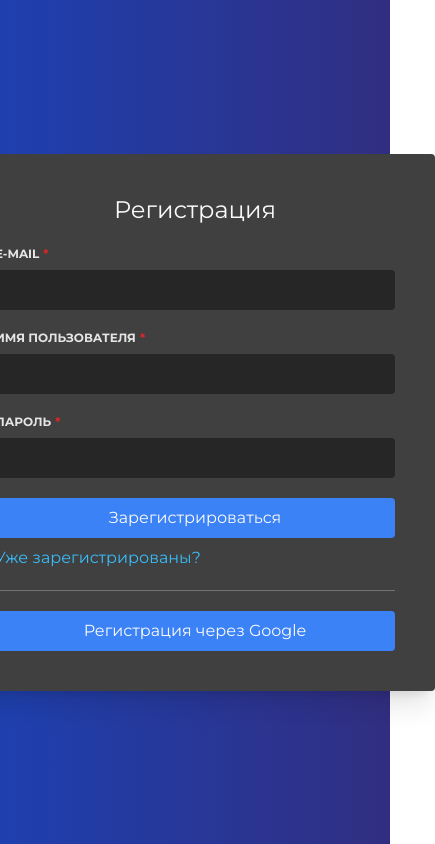
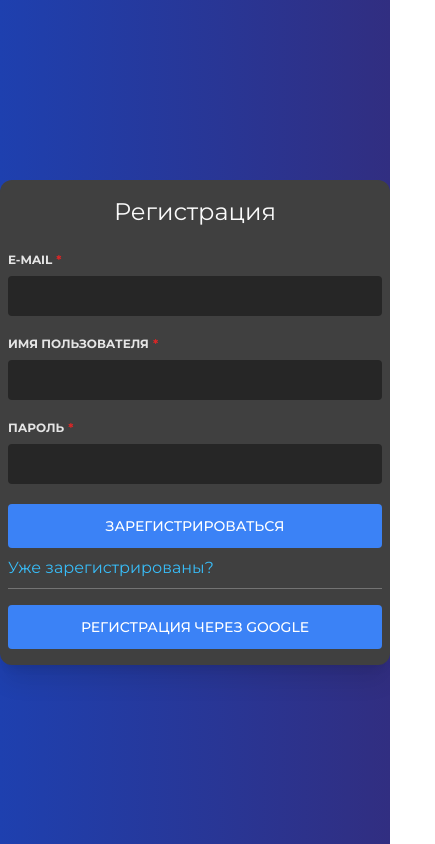
Before and after one commit to imagion/todo-react-firebase, a Next.js app: page /signup in a window 390 px wide. Shown: the whole page, 435 px wide, since content can reach past the window. Built offline with nearby package versions, Linux system fonts and the light colour scheme; no server answers.

Commit message:
updated UI

```diff
--- a/app/(pages)/(auth)/layout.tsx
+++ b/app/(pages)/(auth)/layout.tsx
@@ -7,10 +7,8 @@ export default function AuthLayout({
 }>) {
   return (
     <RedirectIfAuthenticated>
-      <div className='flex h-screen w-screen items-center justify-center bg-gradient-to-r from-blue-800 to-indigo-900'>
-        <div className='flex min-w-[480px] flex-col gap-5 rounded bg-neutral-700 p-10 shadow-xl'>
-          {children}
-        </div>
+      <div className='gradient flex h-screen w-screen items-center justify-center'>
+        <div className='form'>{children}</div>
       </div>
     </RedirectIfAuthenticated>
   );
--- a/app/(pages)/(auth)/login/page.tsx
+++ b/app/(pages)/(auth)/login/page.tsx
@@ -27,14 +27,14 @@ export default function Login() {
 
   return (
     <>
-      <h2 className='text-center text-2xl'>Логин</h2>
-      <form className='flex flex-col gap-5' onSubmit={handleSubmit}>
+      <h2 className='mb-4 text-center text-2xl'>Логин</h2>
+      <form className='flex w-full flex-col gap-5' onSubmit={handleSubmit}>
         <div>
           <label className='label' htmlFor='userEmail'>
             Адрес электронной почты
           </label>
           <input
-            className='input'
+            className='form-input'
             id='userEmail'
             type='email'
             value={email}
@@ -49,7 +49,7 @@ export default function Login() {
             id='userPassword'
             type='password'
             autoComplete='off'
-            className='input'
+            className='form-input'
             value={password}
             onChange={(e) => setPassword(e.target.value)}
           />
@@ -58,14 +58,11 @@ export default function Login() {
           </Link> */}
         </div>
         <div className='flex flex-col justify-center gap-2'>
-          <button
-            type='submit'
-            className='rounded bg-blue-500 p-2'
-            disabled={isPending}>
+          <button type='submit' className='button' disabled={isPending}>
             {isPending ? 'Входим...' : 'Вход'}
           </button>
           {error && <p>{error}</p>}
-          <div className='flex items-center gap-2'>
+          <div className='flex flex-wrap items-center gap-2'>
             <span className='text-xs text-gray-400'>Нужна учётная запись?</span>
             <Link href='/signup' className='text-sky-400'>
               Зарегистрироваться
@@ -76,7 +73,7 @@ export default function Login() {
       <hr className='border-neutral-500' />
       <button
         onClick={handleGoogle}
-        className='rounded bg-blue-500 p-2'
+        className='button mt-2'
         disabled={gIsPending}>
         {gIsPending ? 'Входим через Google...' : 'Войти через Google'}
       </button>
--- a/app/(pages)/(auth)/signup/page.tsx
+++ b/app/(pages)/(auth)/signup/page.tsx
@@ -23,8 +23,8 @@ export default function Signup() {
 
   return (
     <>
-      <h2 className='text-center text-2xl'>Регистрация</h2>
-      <form className='flex flex-col gap-5' onSubmit={handleSubmit}>
+      <h2 className='mb-4 text-center text-2xl'>Регистрация</h2>
+      <form className='flex w-full flex-col gap-5' onSubmit={handleSubmit}>
         <div>
           <label htmlFor='userEmail' className='label label-star'>
             E-mail
@@ -33,7 +33,7 @@ export default function Signup() {
             required
             id='userEmail'
             type='email'
-            className='input'
+            className='form-input'
             value={email}
             onChange={(e) => setEmail(e.target.value)}
           />
@@ -46,7 +46,7 @@ export default function Signup() {
             required
             id='displayName'
             type='text'
-            className='input'
+            className='form-input'
             value={displayName}
             onChange={(e) => setDisplayName(e.target.value)}
           />
@@ -59,16 +59,13 @@ export default function Signup() {
             required
             id='userPassword'
             type='password'
-            className='input'
+            className='form-input'
             value={password}
             onChange={(e) => setPassword(e.target.value)}
           />
         </div>
         <div className='flex flex-col justify-center gap-2'>
-          <button
-            type='submit'
-            className='rounded bg-blue-500 p-2'
-            disabled={isPending}>
+          <button type='submit' className='button' disabled={isPending}>
             {isPending ? 'Регистристрируем...' : 'Зарегистрироваться'}
           </button>
           {error && <p>{error}</p>}
@@ -80,7 +77,7 @@ export default function Signup() {
       <hr className='border-neutral-500' />
       <button
         onClick={handleGoogle}
-        className='rounded bg-blue-500 p-2'
+        className='button mt-2'
         disabled={isPending}>
         {isPending
           ? 'Регистрируем через Google...'
--- a/app/components/Header.tsx
+++ b/app/components/Header.tsx
@@ -23,8 +23,8 @@ export default function Header() {
                   <span className='max-sm:hidden'>Привет, </span>
                   {user.email}
                 </li>
-                <li className='rounded-xl bg-red-700 p-1'>
-                  <button className='btn' onClick={logout}>
+                <li>
+                  <button className='button bg-red-500' onClick={logout}>
                     Logout
                   </button>
                 </li>
--- a/app/components/TodosForm.tsx
+++ b/app/components/TodosForm.tsx
@@ -33,13 +33,11 @@ export default function TodosForm() {
         required
         type='text'
         placeholder='Напишите новую задачу'
-        className='rounded p-2 text-neutral-800'
+        className='form-input'
         onChange={(e) => setTodo(e.target.value)}
         value={todo}
       />
-      <button className='inline-block rounded bg-blue-500 p-4 uppercase'>
-        Добавить новую задачу
-      </button>
+      <button className='button'>Добавить новую задачу</button>
     </form>
   );
 }
--- a/app/components/TodosList.tsx
+++ b/app/components/TodosList.tsx
@@ -28,7 +28,7 @@ export default function TodosList() {
             <li
               key={doc.id}
               className='relative flex flex-nowrap items-center justify-between rounded bg-neutral-600 text-xl'>
-              <span className='basis-11/12 pl-2 pr-4'>{doc.todo}</span>
+              <span className='basis-11/12 py-1 pl-2'>{doc.todo}</span>
               <span
                 className='cursor-pointer overflow-hidden rounded bg-red-500 p-2'
                 onClick={() => deleteDocument(doc.id)}>
--- a/app/globals.css
+++ b/app/globals.css
@@ -10,6 +10,22 @@
 }
 
 @layer components {
+  .gradient {
+    @apply bg-gradient-to-r from-blue-800 to-indigo-900;
+  }
+
+  .form {
+    @apply flex w-[min(100%,30rem)] flex-col gap-2 md:gap-4 rounded-xl bg-neutral-700 px-2 py-4  sm:p-10 shadow-xl;
+  }
+
+  .form-input {
+    @apply rounded w-full border-0 bg-neutral-800 p-2 text-base;
+  }
+
+  .button {
+    @apply inline-block rounded bg-blue-500 p-3 text-sm text-white hover:bg-blue-600 active:bg-blue-700 focus:outline-none focus:ring focus:ring-blue-400 font-medium uppercase;
+  }
+
   .label {
     @apply mb-2 block cursor-pointer text-xs font-bold uppercase text-neutral-200;
   }
@@ -17,14 +33,13 @@
   .label-star {
     @apply after:ml-1 after:text-red-600 after:content-["*"];
   }
-
-  .input {
-    @apply w-full rounded border-0 bg-neutral-800 p-2 text-base;
-  }
 }
 
 @layer utilities {
   .text-balance {
     text-wrap: balance;
   }
+  .error {
+    @apply bg-red-500 text-red-900;
+  }
 }
--- a/app/page.tsx
+++ b/app/page.tsx
@@ -7,8 +7,8 @@ export default function Home() {
   return (
     <RequireAuth>
       <Header />
-      <main className='flex h-full flex-1 flex-col items-center justify-center'>
-        <div className='flex w-[min(100%,35rem)] flex-col items-center gap-2 rounded-xl bg-neutral-500 p-2'>
+      <main className='gradient flex h-full flex-1 flex-col items-center justify-center'>
+        <div className='form'>
           <TodosList />
           <TodosForm />
         </div>
```
